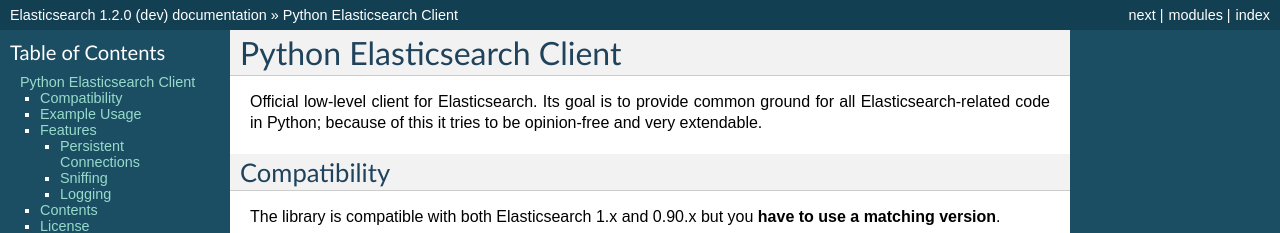
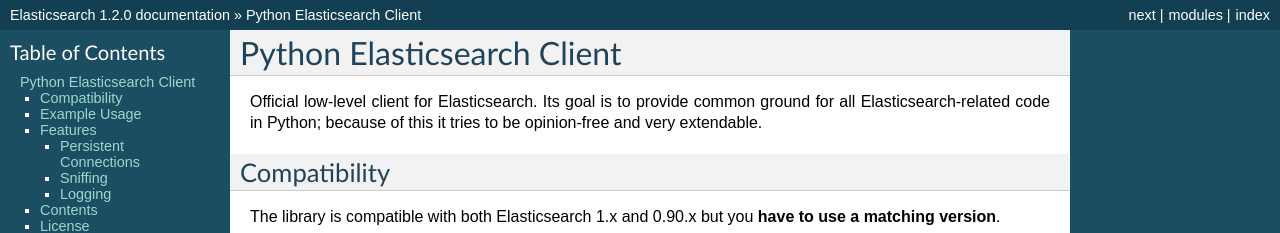
Before and after one commit to Logiclayer1111/elasticsearch, a Sphinx documentation site: the page built from docs/index.rst, in a window 1280 px wide and 900 px high. Shown: the top 233 px of the window. Built offline with Sphinx 7.4.7, drawn with Linux system fonts in a browser that asks for light colours; some of the changed text lies outside the part shown.

Commit message:
1.2.0 release

```diff
--- a/docs/conf.py
+++ b/docs/conf.py
@@ -52,7 +52,7 @@
 # The short X.Y version.
 version = '1.2.0'
 # The full version, including alpha/beta/rc tags.
-release = '1.2.0 (dev)'
+release = '1.2.0'
 
 # The language for content autogenerated by Sphinx. Refer to documentation
 # for a list of supported languages.
--- a/elasticsearch/__init__.py
+++ b/elasticsearch/__init__.py
@@ -1,6 +1,6 @@
 from __future__ import absolute_import
 
-VERSION = (1, 2, 0, 'dev')
+VERSION = (1, 2, 0)
 __version__ = VERSION
 __versionstr__ = '.'.join(map(str, VERSION))
 
--- a/setup.py
+++ b/setup.py
@@ -4,7 +4,7 @@
 import sys
 import os
 
-VERSION = (1, 2, 0, 'dev')
+VERSION = (1, 2, 0)
 __version__ = VERSION
 __versionstr__ = '.'.join(map(str, VERSION))
 
```
Also changed, not shown: Changelog.rst (+12 -2 lines).
